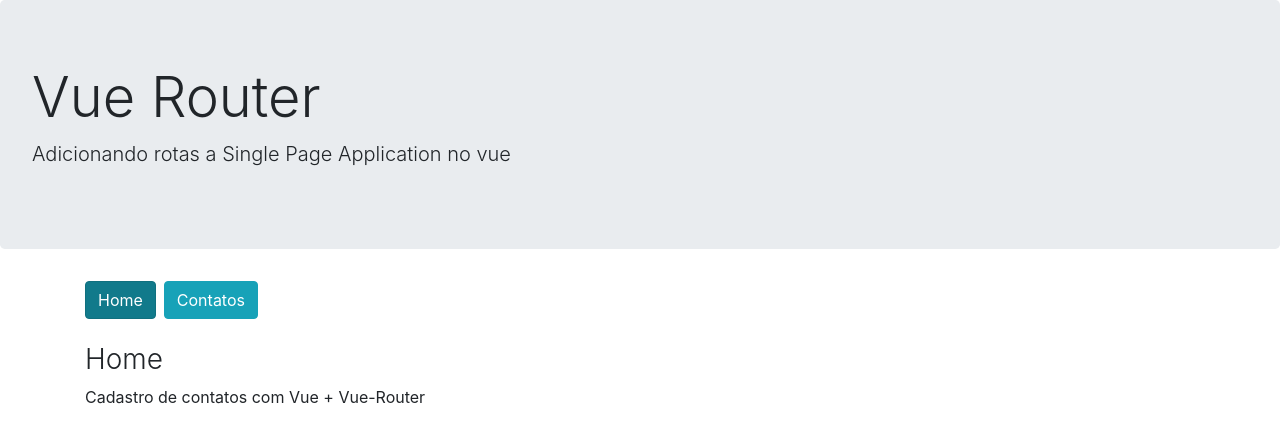
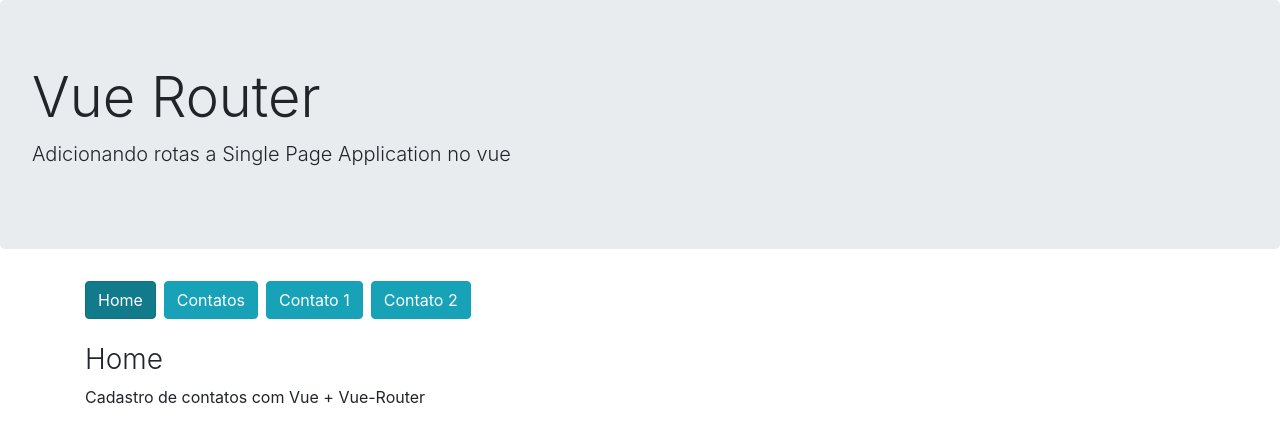
Before and after one commit to dev-rodrigues/routesWithVuejs, a Vue app: page / in a window 1280 px wide. Shown: the top 442 px of the page. Built offline with nearby package versions, Linux system fonts and the light colour scheme.

Commit message:
reagindo a alteracoes com watchers

```diff
--- a/src/App.vue
+++ b/src/App.vue
@@ -14,7 +14,15 @@
           class="btn btn-info mb-4 mr-2">Home</router-link>
         <router-link
           :to="{ path: '/contatos'}"
-          class="btn btn-info mb-4">Contatos</router-link>
+          class="btn btn-info mb-4 mr-2">Contatos</router-link>
+
+        <router-link
+        :to="{ path: '/contatos/1'}"
+        class="btn btn-info mb-4 mr-2">Contato 1 </router-link>
+
+        <router-link
+          :to="{ path: '/contatos/2'}"
+          class="btn btn-info mb-4 mr-2">Contato 2</router-link>
 
         <router-view></router-view>
       </div>
--- a/src/views/contatos/ContatoDetalhes.vue
+++ b/src/views/contatos/ContatoDetalhes.vue
@@ -1,13 +1,20 @@
 <template>
     <h3 class="font-weight-light">
-        Detalhes sobre o contato com id: {{$route.params.id}}
+        Detalhes sobre o contato com id: {{id}}
     </h3>
 </template>
 
 <script>
 export default {
-    created() {
-        console.log(`Parâmetros da rota:`, this.$route.params)
-    }
+    data() {
+        return {
+            id: this.$route.params.id,
+        }
+    },
+    watch: {
+        '$route'(to) {
+            this.id = to.params.id
+        }
+    },
 }
 </script>
```
